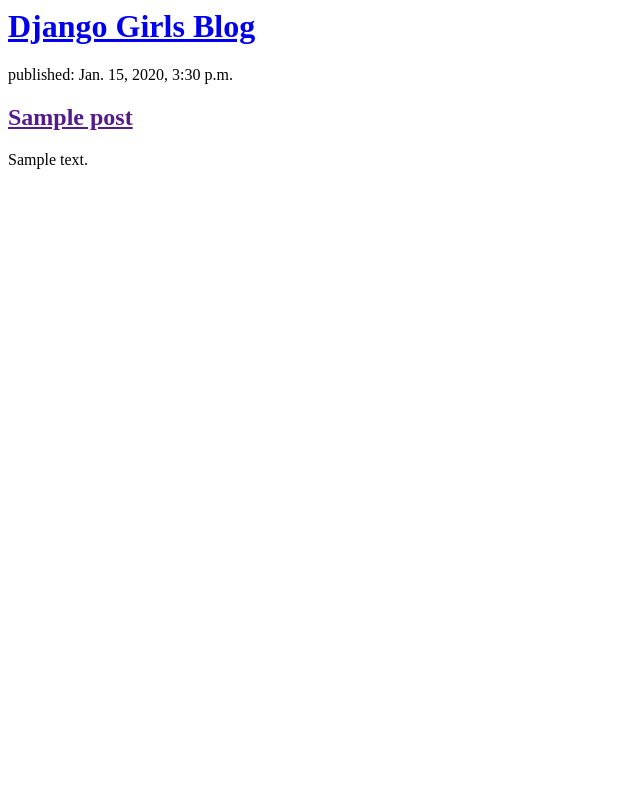
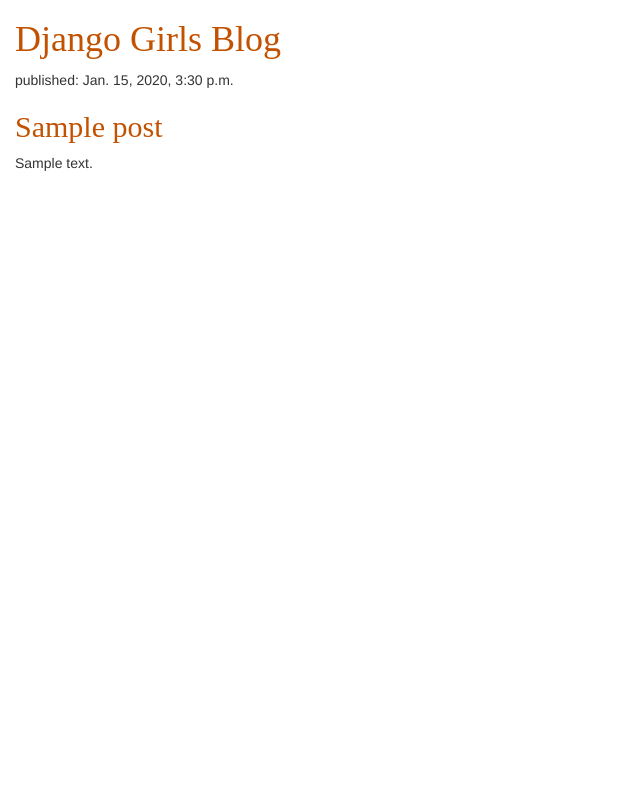
Before and after one commit to tawtas/my-first-blog, a Django app: template blog/templates/blog/post_list.html in a window 1280 px wide. Shown: the whole page, without its empty margins (0-640 px from the left). Run offline with Django 3.2, Linux system fonts and the light colour scheme; the template is opened without the code that fills it: values that come from a table or form of the project are taken from there, others are empty; tables that the repository leaves empty hold one stand-in row (values such as "Sample post"); some libraries are stand-ins or nearby versions.

Commit message:
changes made in .html file and ccs file include

```diff
--- /dev/null
+++ b/blog/static/css/blog.css
@@ -0,0 +1,7 @@
+h1 a, h2 a {
+    color: #C25100;
+    font-family: 'Lobster';
+}
+body {
+    padding-left: 15px;
+}
--- a/blog/templates/blog/post_list.html
+++ b/blog/templates/blog/post_list.html
@@ -1,3 +1,12 @@
+{% load static %}
+<html>
+    <head>
+        <title>Django Girls blog</title>
+        <link rel="stylesheet" href="//maxcdn.bootstrapcdn.com/bootstrap/3.2.0/css/bootstrap.min.css">
+        <link rel="stylesheet" href="//maxcdn.bootstrapcdn.com/bootstrap/3.2.0/css/bootstrap-theme.min.css">
+        <link rel="stylesheet" href="{% static 'css/blog.css' %}">
+    </head>
+    <body>
         <div>
             <h1><a href="/">Django Girls Blog</a></h1>
         </div>
@@ -9,3 +18,5 @@
                 <p>{{ post.text|linebreaksbr }}</p>
             </div>
         {% endfor %}
+    </body>
+</html
```
Lines whose indentation alone changed are shown as unchanged.
